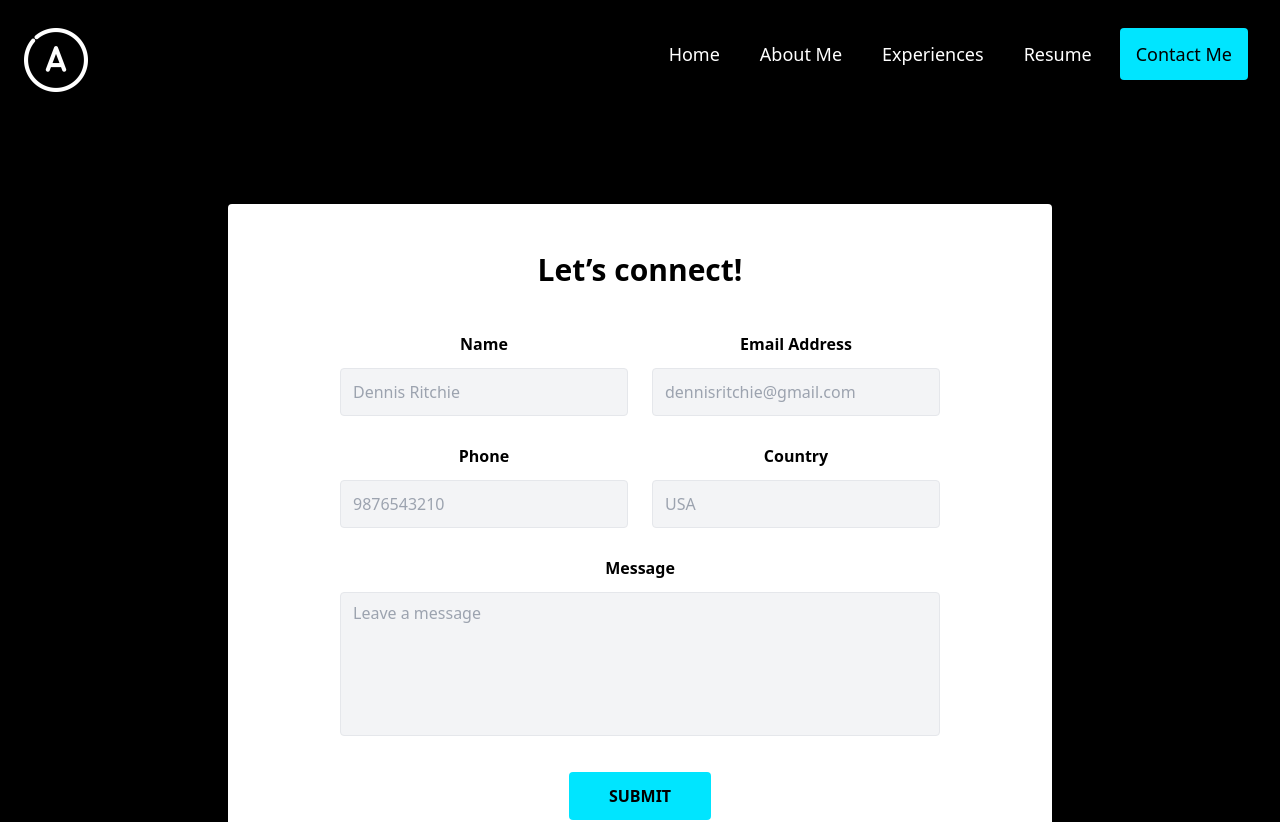
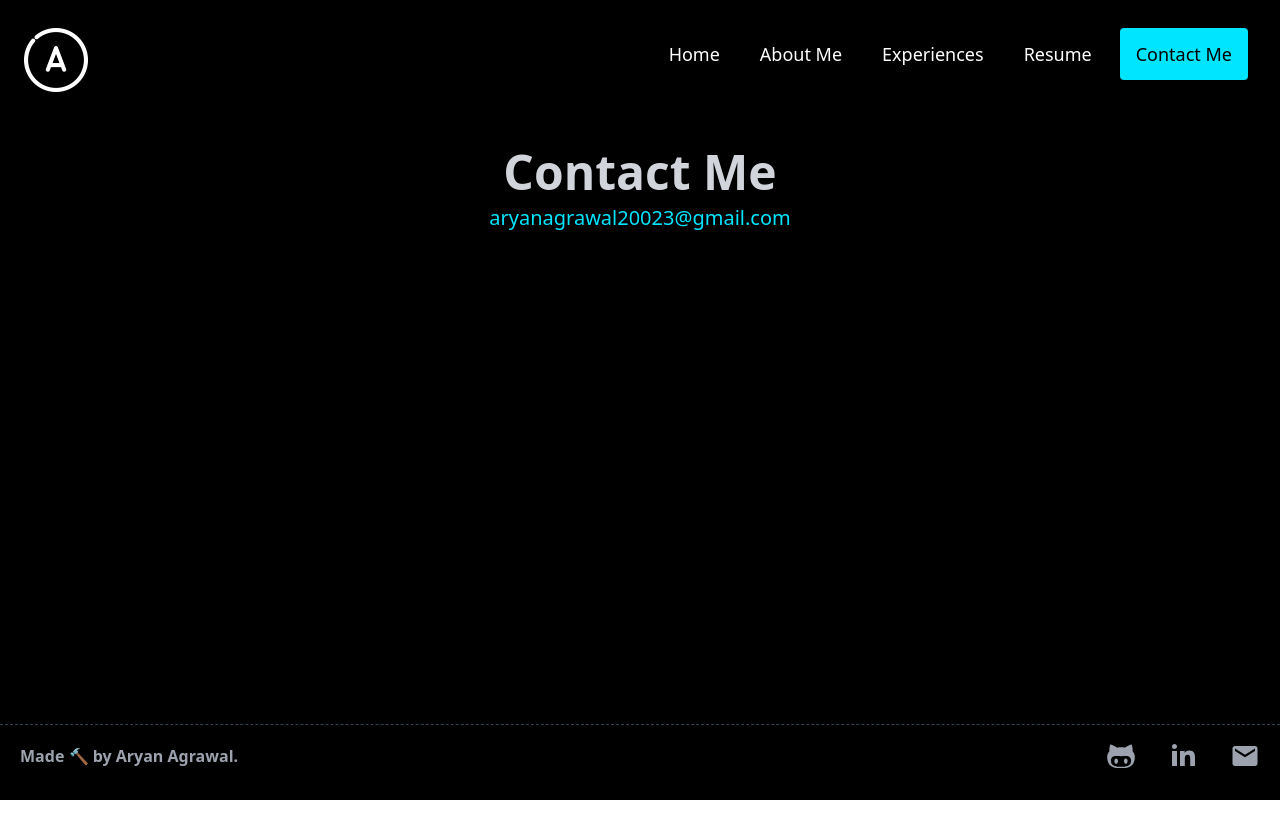
Before and after one commit to aryanagrawal22/portfolio, a Next.js app: page /contact in a window 1280 px wide. Shown: the top 822 px of the page. After the commit the page ends 800 px from the top, so only its background shows below. Built offline with nearby package versions, Linux system fonts and the light colour scheme; a web font is replaced by a local one.

Commit message:
Contact: Removed Form and added mail

```diff
--- a/src/components/Contact/Contact.jsx
+++ b/src/components/Contact/Contact.jsx
@@ -1,276 +1,29 @@
 import React, { useState } from "react";
 import { Fade } from "react-awesome-reveal";
-import axios from "axios";
+import Link from "next/link";
 
 export default function Contact() {
 
-  const [submit, isSubmit] = useState(false);
-
-  const emailRegex = RegExp(
-    /^(([^<>()[\]\\.,;:\s@"]+(\.[^<>()[\]\\.,;:\s@"]+)*)|(".+"))@((\[[0-9]{1,3}\.[0-9]{1,3}\.[0-9]{1,3}\.[0-9]{1,3}\])|(([a-zA-Z\-0-9]+\.)+[a-zA-Z]{2,}))$/
-  );
-  const phoneRegex = RegExp(/^(\+\d{1,3}[- ]?)?\d{10}$/);
-
-  const [userData, setUserData] = useState({
-    name: "",
-    email: "",
-    phone: "",
-    country: "",
-    message: "",
-  });
-
-  const [error, setError] = useState({
-    nameError: "",
-    emailError: "",
-    phoneError: "",
-    countryError: "",
-    messageError: "",
-  });
-
-  const sendMessage = async () => {
-    await axios
-      .post(`${process.env.NEXT_PUBLIC_API}/contact`, userData)
-      .then((res) => {
-        isSubmit(true);
-        console.log("Message Sent Successfully");
-      })
-      .catch((err) => {
-        isSubmit(false);
-        console.log("Something Went Wrong");
-      });
-  };
-
-  const validate = () => {
-    let isValid = true;
-
-    const { name, email, phone, country, message } = userData;
-    let nameError = "";
-    let emailError = "";
-    let phoneError = "";
-    let countryError = "";
-    let messageError = "";
-
-    if (name.trim() === "" || !name) {
-      nameError = "* Required";
-      isValid = false;
-    } else if (name.length < 2) {
-      nameError = "Name must be at least 2 characters";
-      isValid = false;
-    } else {
-      nameError = "";
-    }
-
-    if (email.trim() === "" || !email) {
-      emailError = "* Required";
-      isValid = false;
-    } else if (!emailRegex.test(email)) {
-      emailError = "Invalid Email";
-      isValid = false;
-    } else {
-      emailError = "";
-    }
-
-    if (phone.trim() === "" || !phone) {
-      phoneError = "* Required";
-      isValid = false;
-    } else if (!phoneRegex.test(phone)) {
-      phoneError = "Invalid Mobile Number";
-      isValid = false;
-    } else {
-      phoneError = "";
-    }
-
-    if (country.trim() === "" || !country) {
-      countryError = "* Required";
-      isValid = false;
-    } else {
-      countryError = "";
-    }
-
-    if (message.trim() === "" || !message) {
-      messageError = "* Required";
-      isValid = false;
-    } else if (message.length < 10) {
-      messageError = "Message must be at least 10 characters";
-      isValid = false;
-    } else {
-      messageError = "";
-    }
-
-    setError({
-      nameError,
-      emailError,
-      phoneError,
-      countryError,
-      messageError,
-    });
-
-    return isValid;
-  };
-
-  const handleChange = (e) => {
-    e.preventDefault();
-    setUserData({
-      ...userData,
-      [e.target.name]: e.target.value,
-    });
-  };
-
-  const handleSubmit = (e) => {
-    e.preventDefault();
-    const isValid = validate();
-    if (isValid && !submit) {
-      sendMessage();
-    }
-  };
-
   return (
-    <Fade className="w-full flex items-center justify-center my-12">
-    <div
-      onSubmit={handleSubmit}
-      className="w-full flex items-center justify-center my-12"
-    >
-
-      <form className=" top-40 bg-white shadow rounded py-12 lg:px-28 px-8">
-        <p className="md:text-3xl text-xl font-semibold leading-7 text-center text-black">
-          Let’s connect!
-        </p>
-        <div className="md:flex items-center mt-12">
-          <div className="md:w-72 flex flex-col">
-            <label className="text-base font-semibold leading-none text-black">
-              Name
-            </label>
-            <input
-              id="name"
-              name="name"
-              type="text"
-              placeholder="Dennis Ritchie"
-              onChange={handleChange}
-              arial-label="Dennis Ritchie"
-              className={
-                error.nameError === ""
-                  ? "text-base leading-none text-gray-900 p-3 focus:oultine-none focus:border-indigo-700 mt-4 bg-gray-100 border rounded border-gray-200 placeholder-gray-400"
-                  : "text-base leading-none text-gray-900 p-3 focus:oultine-none focus:border-indigo-700 mt-4 bg-gray-100 border rounded border-gray-200 placeholder-gray-400 border-2 border-red-500"
-              }
-            />
-            {error.nameError === "" ? null : (
-              <p className="text-red-500 text-xs italic mt-2">
-                {error.nameError}
-              </p>
-            )}
-          </div>
-          <div className="md:w-72 flex flex-col md:ml-6 md:mt-0 mt-4">
-            <label className="text-base font-semibold leading-none text-black">
-              Email Address
-            </label>
-            <input
-              className={
-                error.emailError === ""
-                  ? "text-base leading-none text-gray-900 p-3 focus:oultine-none focus:border-indigo-700 mt-4 bg-gray-100 border rounded border-gray-200 placeholder-gray-400"
-                  : "text-base leading-none text-gray-900 p-3 focus:oultine-none focus:border-indigo-700 mt-4 bg-gray-100 border rounded border-gray-200 placeholder-gray-400 border-2 border-red-500"
-              }
-              id="email"
-              name="email"
-              type="text"
-              placeholder="dennisritchie@gmail.com"
-              onChange={handleChange}
-              arial-label="dennisritchie@gmail.com"
-            />
-            {error.emailError === "" ? null : (
-              <p className="text-red-500 text-xs italic mt-2">
-                {error.emailError}
-              </p>
-            )}
-          </div>
+    <div className="min-h-[68vh] mx-6">
+      <Fade up>
+        <div>
+          <h1 className="text-center mt-10 font-primary font-black text-3xl md:text-5xl capitalize text-gray-300 transition duration-500 ease-in-out transform hover:scale-105 hover:text-[#00e5ff]">
+            Contact Me
+          </h1>
         </div>
-        <div className="md:flex items-center mt-8">
-          <div className="md:w-72 flex flex-col">
-            <label className="text-base font-semibold leading-none text-black">
-              Phone
-            </label>
-            <input
-              className={
-                error.phoneError === ""
-                  ? "text-base leading-none text-gray-900 p-3 focus:oultine-none focus:border-indigo-700 mt-4 bg-gray-100 border rounded border-gray-200 placeholder-gray-400"
-                  : "text-base leading-none text-gray-900 p-3 focus:oultine-none focus:border-indigo-700 mt-4 bg-gray-100 border rounded border-gray-200 placeholder-gray-400 border-2 border-red-500"
-              }
-              id="phone"
-              name="phone"
-              type="phone"
-              placeholder="9876543210"
-              onChange={handleChange}
-              arial-label="9876543210"
-
-            />
-            {error.phoneError === "" ? null : (
-                    <p className="text-red-500 text-xs italic mt-2">
-                      {error.phoneError}
-                    </p>
-                  )}
-          </div>
-          <div className="md:w-72 flex flex-col md:ml-6 md:mt-0 mt-4">
-            <label className="text-base font-semibold leading-none text-black">
-              Country
-            </label>
-            <input
-              className={
-                error.countryError === ""
-                  ? "text-base leading-none text-gray-900 p-3 focus:oultine-none focus:border-indigo-700 mt-4 bg-gray-100 border rounded border-gray-200 placeholder-gray-400"
-                  : "text-base leading-none text-gray-900 p-3 focus:oultine-none focus:border-indigo-700 mt-4 bg-gray-100 border rounded border-gray-200 placeholder-gray-400 border-2 border-red-500"
-              }
-              id="country"
-              name="country"
-              type="text"
-              placeholder="USA"
-              onChange={handleChange}
-              arial-label="USA"
-
-            />
-            {error.countryError === "" ? null : (
-                    <p className="text-red-500 text-xs italic mt-2">
-                      {error.phoneError}
-                    </p>
-                  )}
-          </div>
+      </Fade>
+      <Fade up cascade>
+        <div>
+          <Link href="mailto:aryanagrawal20023@gmail.com">
+            <a className="inline-flex flex-wrap">
+              <span className="mx-auto mt-12 mt-2 font-secondary font-normal text-[#00e5ff] text-xl text-center">
+                aryanagrawal20023@gmail.com
+              </span>
+            </a>
+          </Link>
         </div>
-        <div>
-          <div className="w-full flex flex-col mt-8">
-            <label className="text-base font-semibold leading-none text-black">
-              Message
-            </label>
-            <textarea
-              className={
-                error.messageError === ""
-                  ? "h-36 text-base leading-none text-gray-900 p-3 focus:oultine-none focus:border-indigo-700 mt-4 bg-gray-100 border rounded border-gray-200 placeholder-gray-400 resize-none"
-                  : "h-36 text-base leading-none text-gray-900 p-3 focus:oultine-none focus:border-indigo-700 mt-4 bg-gray-100 border rounded border-gray-200 placeholder-gray-400 resize-none border-2 border-red-500"
-              }
-              type="text"
-              id="message"
-              name="message"
-              placeholder="Leave a message"
-              onChange={handleChange}
-              aria-label="Leave a message"
-            ></textarea>
-            {error.messageError === "" ? null : (
-                    <p className="text-red-500 text-xs italic mt-2">
-                      {error.messageError}
-                    </p>
-                  )}
-          </div>
-        </div>
-        <div className="flex items-center justify-center w-full">
-          <button className="mt-9 text-base font-semibold leading-none text-black py-4 px-10 bg-[#00e5ff] rounded hover:bg-[#66F0FF] duration-300 focus:ring-2 focus:ring-offset-2 focus:ring-black focus:outline-none">
-            SUBMIT
-          </button>
-        </div>
-        {submit? (
-              <p className="text-green-500 text-md font-bold mt-2">
-                * Submitted
-              </p>
-            ): null}
-      </form>
-
+      </Fade>
     </div>
-    </Fade>
   );
 }
--- a/src/pages/contact/index.jsx
+++ b/src/pages/contact/index.jsx
@@ -30,7 +30,8 @@ export default function ContactPage() {
           <Loader />
         </div>
       ) : (
-        <div className="App bg-black">
+        <div className="App bg-black min-h-screen ;
+        justify-content: flex-start;">
           <div className="container mx-auto max-w-screen-xl">
             <NavBar />
             <Contact />
```
Also changed, not shown: src/components/About/About.jsx (+3 -19 lines).
